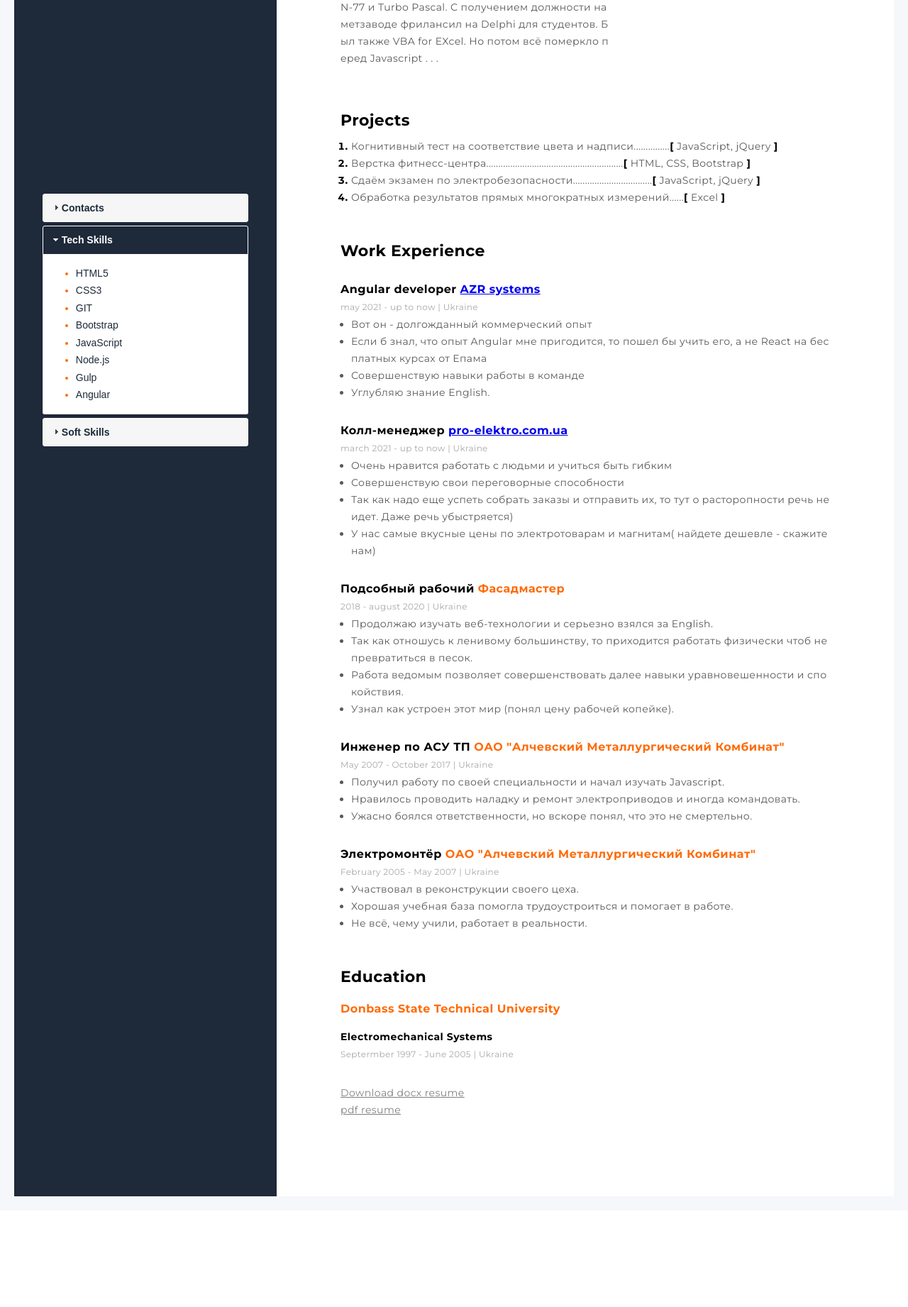
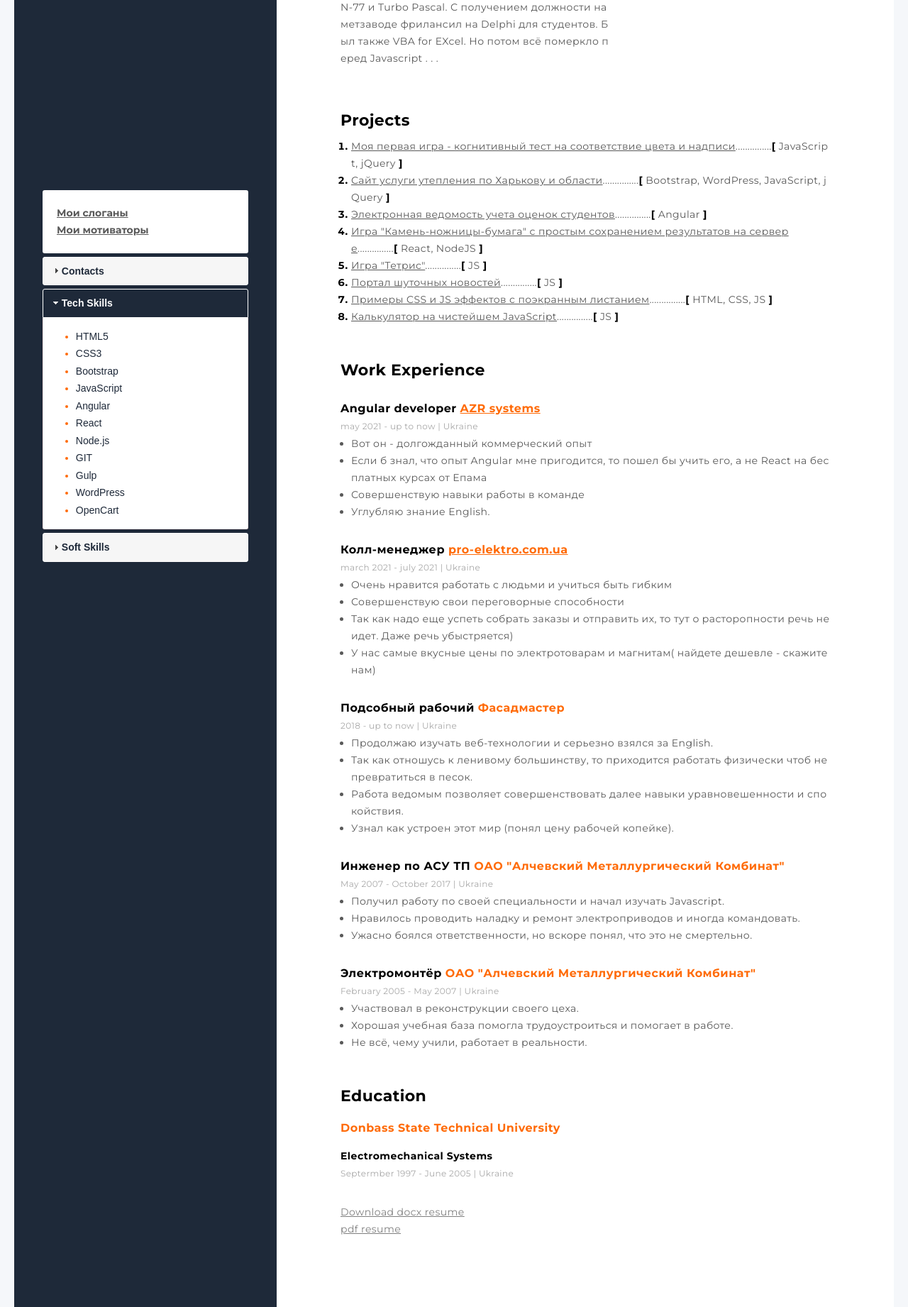
Before and after one commit to SimaxSaab/my-resume-site, a PHP site: page / in a window 1280 px wide, after a click on "Tech Skills". Shown: the part 293-2135 px from the top of the page at 71% size. Before the commit the page ends 1979 px from the top, so only its background shows below. Run offline with PHP 8.4, Linux system fonts and the light colour scheme; some libraries are stand-ins or nearby versions.

Commit message:
feat: add new page with slogans

```diff
--- a/css/style.css
+++ b/css/style.css
@@ -30,6 +30,20 @@ body {
 .myphoto {
   width: 370px;
   /* height: 494px; */
+}
+
+.menu {
+  margin-left: 40px;
+  list-style: none;
+  background: #fff;
+  margin-right: 40px;
+  padding: 20px;
+  border-radius: 3px;
+}
+
+.menu a {
+  color: #595959;
+  font-weight: 700;
 }
 
 .contacts {
@@ -104,6 +118,10 @@ ol {
 .projects a,.projects span {
   color: #595959;
   font-weight: 400;
+
+}
+
+.projects a:hover {
   text-decoration: none;
 }
 
@@ -124,7 +142,9 @@ h4 {
   letter-spacing: 0.48px;
 }
 
-h4>span,.place-edu {
+h4>span,
+h4>span>a,
+.place-edu {
   color: #ff6b08;
 }
 
@@ -216,3 +236,8 @@ h4>span,.place-edu {
     padding: 1em 1.5em;
   }
 }
+
+.slo h1 {
+  font-size: 45px;
+  line-height: 50px;
+}
--- a/index.html
+++ b/index.html
@@ -19,6 +19,10 @@
   <div class="wrapper">
     <aside class="sidebar">
       <img class="myphoto animate__animated animate__hinge" src="img/photo.webp" width="370" height="493" alt="This photo is mine">
+      <ul class="menu">
+        <li><a href="slogans.html" target="_blank">Мои слоганы</a></li>
+        <li><a href="png.html" target="_blank">Мои мотиваторы</a></li>
+      </ul>
       <!-- Contacts -->
       <div id="accrdn">
         <div class="contacts">
@@ -38,12 +42,15 @@
           <ul>
             <li><span>HTML5</span></li>
             <li><span>CSS3</span></li>
-            <li><span>GIT</span></li>
             <li><span>Bootstrap</span></li>
             <li><span>JavaScript</span></li>
+            <li><span>Angular</span></li>
+            <li><span>React</span></li>
             <li><span>Node.js</span></li>
+            <li><span>GIT</span></li>
             <li><span>Gulp</span></li>
-            <li><span>Angular</span></li>
+            <li><span>WordPress</span></li>
+            <li><span>OpenCart</span></li>
           </ul>
         </div>
         <!-- Soft Skills -->
@@ -69,10 +76,17 @@
       <div class="projects">
         <h3 class="h3">Projects</h3>
         <ol>
-          <li><a href="https://simaxsaab.github.io/daltonian/" target="_blank">Когнитивный тест на соответствие цвета и надписи</a><span>...............</span>[ <span>JavaScript, jQuery</span> ]</li>
-          <li><a href="fit/index.html" target="_blank">Верстка фитнесс-центра</a><span>.........................................................</span>[ <span>HTML, CSS, Bootstrap</span> ]</li>
+          <li><a href="https://simaxsaab.github.io/daltonian/" class="proj__link" target="_blank">Моя первая игра - когнитивный тест на соответствие цвета и надписи</a><span>...............</span>[ <span>JavaScript, jQuery</span> ]</li>
+          <li><a href="https://proteplo.pp.ua" class="proj__link" target="_blank">Сайт услуги утепления по Харькову и области</a><span>...............</span>[ <span>Bootstrap, WordPress, JavaScript, jQuery</span> ]</li>
+          <li><a href="https://simaxsaab.github.io/angular9forTeacher/" class="proj__link" target="_blank">Электронная ведомость учета оценок студентов</a><span>...............</span>[ <span>Angular</span> ]</li>
+          <li><a href="https://simaxsaab.github.io/angular9forTeacher/" class="proj__link" target="_blank">Игра "Камень-ножницы-бумага" с простым сохранением результатов на сервере</a><span>...............</span>[ <span>React, NodeJS</span> ]</li>
+          <li><a href="https://tetrisim.netlify.app" class="proj__link" target="_blank">Игра "Тетрис"</a><span>...............</span>[ <span>JS</span> ]</li>
+          <li><a href="https://newsasjoke.netlify.app/" class="proj__link" target="_blank">Портал шуточных новостей</a><span>...............</span>[ <span>JS</span> ]</li>
+          <li><a href="https://bigcss.netlify.app/" class="proj__link" target="_blank">Примеры CSS и JS эффектов с поэкранным листанием</a><span>...............</span>[ <span>HTML, CSS, JS</span> ]</li>
+          <li><a href="https://maxculator.netlify.app" class="proj__link" target="_blank">Калькулятор на чистейшем JavaScript</a><span>...............</span>[ <span>JS</span> ]</li>
+          <!-- <li><a href="fit/index.html" target="_blank">Верстка фитнесс-центра</a><span>.........................................................</span>[ <span>HTML, CSS, Bootstrap</span> ]</li>
           <li><a href="gow/index.html" target="_blank">Сдаём экзамен по электробезопасности</a><span>.................................</span>[ <span>JavaScript, jQuery</span> ]</li>
-          <li><a href="Measurement.xlsm">Обработка результатов прямых многократных измерений</a><span>......</span>[ <span>Excel</span> ]</li>
+          <li><a href="Measurement.xlsm">Обработка результатов прямых многократных измерений</a><span>......</span>[ <span>Excel</span> ]</li> -->
         </ol>
       </div>
       <!-- Work Experience -->
@@ -80,7 +94,7 @@
         <h3 class="h3">Work Experience</h3>
         <!-- Company -1 -->
         <div class="company" data-aos="fade-up">
-          <h4>Angular developer <span><a href="https://pro-elektro.com.ua" target="_blank">AZR systems</a></span></h4>
+          <h4>Angular developer <span><a href="https://azr.com.ua" target="_blank">AZR systems</a></span></h4>
           <span>may 2021 - up to now | Ukraine</span>
           <ul>
             <li>Вот он - долгожданный коммерческий опыт</li>
@@ -92,7 +106,7 @@
         <!-- Company 0 -->
         <div class="company" data-aos="fade-up">
           <h4>Колл-менеджер <span><a href="https://pro-elektro.com.ua" target="_blank">pro-elektro.com.ua</a></span></h4>
-          <span>march 2021 - up to now | Ukraine</span>
+          <span>march 2021 - july 2021 | Ukraine</span>
           <ul>
             <li>Очень нравится работать с людьми и учиться быть гибким</li>
             <li>Совершенствую свои переговорные способности</li>
@@ -103,7 +117,7 @@
         <!-- Company 1 -->
         <div class="company" data-aos="fade-up">
           <h4>Подсобный рабочий <span>Фасадмастер</span></h4>
-          <span>2018 - august 2020 | Ukraine</span>
+          <span>2018 - up to now | Ukraine</span>
           <ul>
             <li>Продолжаю изучать веб-технологии и серьезно взялся за English.</li>
             <li>Так как отношусь к ленивому большинству, то приходится работать физически чтоб не превратиться в песок.</li>
```
Also changed, not shown: slogans.html (added, +80 -0 lines).
